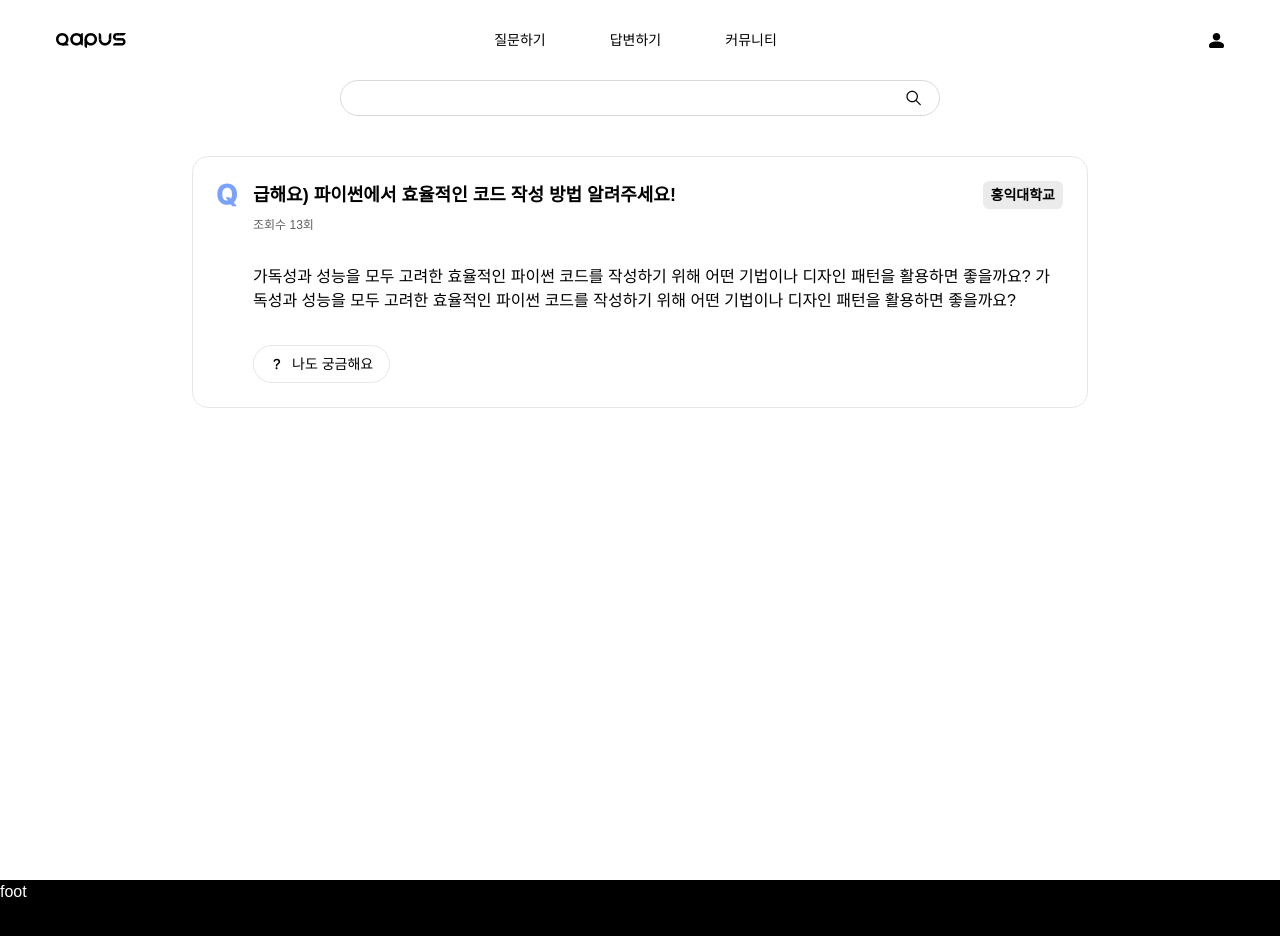
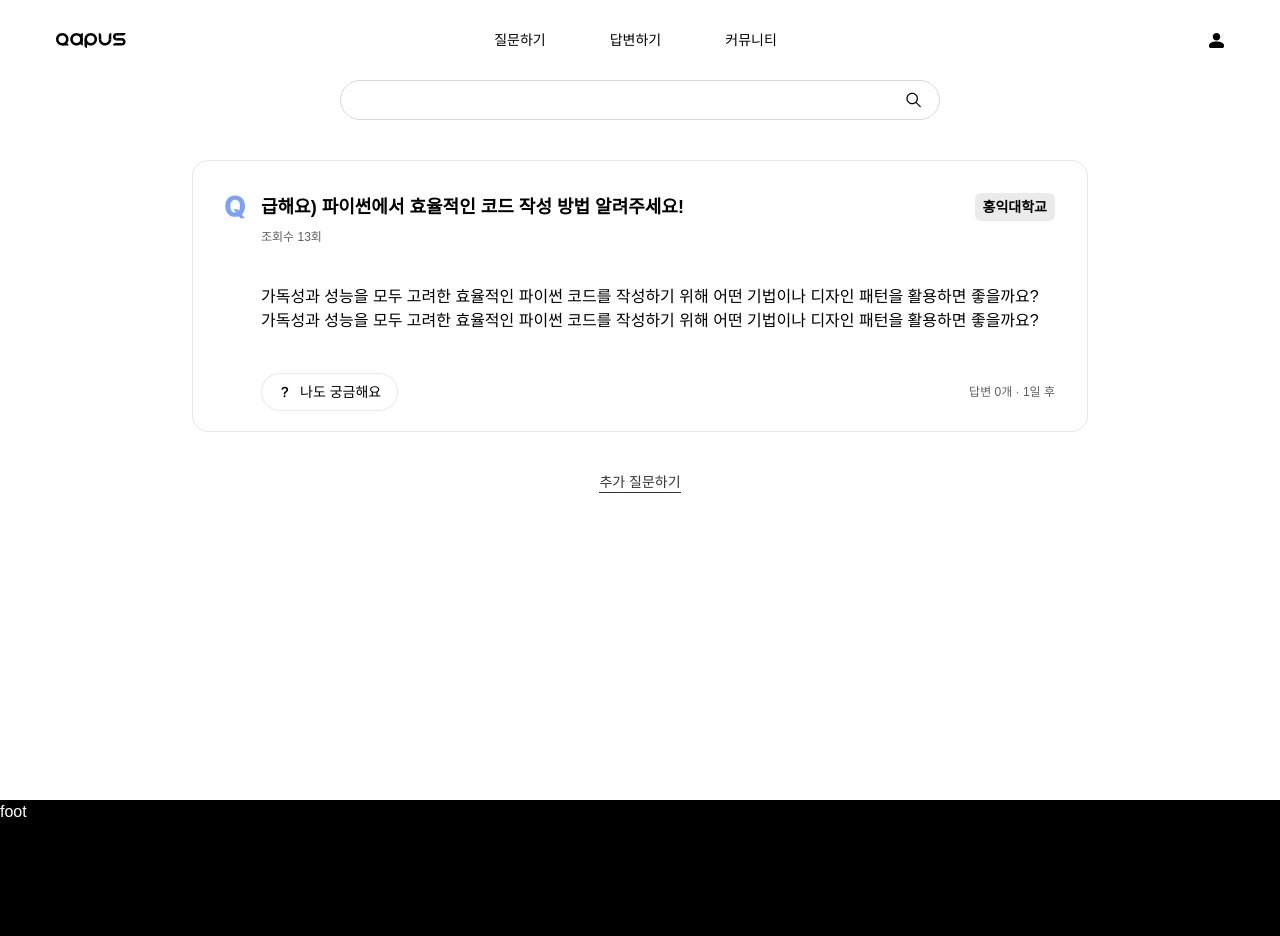
Before and after one commit to mimi-0506/Qampus_FE_deploy, a Next.js app: page /questionDone in a window 1280 px wide. Shown: the top 936 px of the page. Built offline with nearby package versions, Linux system fonts and the light colour scheme.

Commit message:
feat: 추가 질문하기, 답변 및 시간 UI

```diff
--- a/app/questionDone/_components/ViewQuestion.tsx
+++ b/app/questionDone/_components/ViewQuestion.tsx
@@ -3,6 +3,8 @@
 import Image from 'next/image';
 import {useEffect, useState} from 'react';
 import {BsQuestionLg} from 'react-icons/bs';
+import {formatDistanceToNow} from 'date-fns';
+import {ko} from 'date-fns/locale';
 
 interface Question {
   question_id: number;
@@ -16,6 +18,7 @@ interface Question {
 
 export default function ViewQuestion() {
   const [question, setQuestion] = useState<Question | null>(null);
+  const [isCurious, setIsCurious] = useState(false);
 
   useEffect(() => {
     const mockQuestion: Question = {
@@ -24,16 +27,22 @@ export default function ViewQuestion() {
       content:
         '가독성과 성능을 모두 고려한 효율적인 파이썬 코드를 작성하기 위해 어떤 기법이나 디자인 패턴을 활용하면 좋을까요? 가독성과 성능을 모두 고려한 효율적인 파이썬 코드를 작성하기 위해 어떤 기법이나 디자인 패턴을 활용하면 좋을까요?',
       university_name: '홍익대학교',
-      created_date: '2025-02-06T12:34:56Z',
+      created_date: '2025-02-16T18:30:00Z',
       view_cnt: 13,
       curious_count: 5,
     };
     setQuestion(mockQuestion);
   }, []);
 
+  // UTC → KST 변환
+  const getKSTTimeAgo = (utcDate: string) => {
+    const kstDate = new Date(new Date(utcDate).getTime() + 9 * 60 * 60 * 1000);
+    return formatDistanceToNow(kstDate, {addSuffix: true, locale: ko});
+  };
+
   return (
-    <main className="w-full h-full max-w-4xl mx-auto mt-10">
-      <div className="bg-white rounded-2xl p-6 text-black border">
+    <main className="w-full max-w-4xl mx-auto mt-10">
+      <div className="bg-white rounded-2xl px-8 pt-8 pb-5 text-black border">
         {/* 제목 */}
         <div className="flex justify-between items-center">
           <h1 className="flex gap-4 text-lg font-bold">
@@ -60,14 +69,27 @@ export default function ViewQuestion() {
           </p>
 
           {/* 본문 */}
-          <p className="my-8 text-black">{question?.content}</p>
+          <p className="my-10 text-black">{question?.content}</p>
 
-          {/* 나도 궁금해요 */}
-          <div className="mt-4 flex items-center">
-            <button className="flex items-center gap-2 border px-4 py-2 rounded-3xl text-sm">
+          <div className="mt-10 flex justify-between items-center">
+            {/* 나도 궁금해요 */}
+            <button
+              className={`flex items-center gap-2 border px-4 py-2 rounded-3xl text-sm transition-all duration-300 ${
+                isCurious ? 'bg-[#7BA1FF] text-white' : 'bg-white text-black'
+              }`}
+              onClick={() => setIsCurious(prev => !prev)}
+            >
               <BsQuestionLg />
               나도 궁금해요
             </button>
+
+            {/* 답변 개수, 작성 시간 */}
+            <p className="text-xs text-[#606060]">
+              답변 0개 ·{' '}
+              {question?.created_date
+                ? getKSTTimeAgo(question.created_date)
+                : '방금 전'}
+            </p>
           </div>
         </div>
       </div>
--- a/app/questionDone/page.tsx
+++ b/app/questionDone/page.tsx
@@ -1,16 +1,22 @@
+'use client';
+
 import SearchBar from '@/components/SearchBar';
 import ViewQuestion from './_components/ViewQuestion';
-
-export const metadata = {
-  title: '질문 완료 | MyApp',
-  description: '사용자가 질문을 성공적으로 작성한 후 표시되는 페이지입니다.',
-};
+import {useRouter} from 'next/navigation';
 
 export default function QuestionDonePage() {
+  const router = useRouter();
+
   return (
-    <main className="flex w-full h-[calc(100vh-80px)] bg-white flex-col items-center min-h-screen">
+    <main className="flex w-full h-[calc(100vh-80px)] bg-white flex-col items-center ">
       <SearchBar />
       <ViewQuestion />
+      <p
+        className="pt-10 cursor-pointer text-[#333333] text-sm border-b border-[#333333]"
+        onClick={() => router.push('/questionCreate')}
+      >
+        추가 질문하기
+      </p>
     </main>
   );
 }
```
